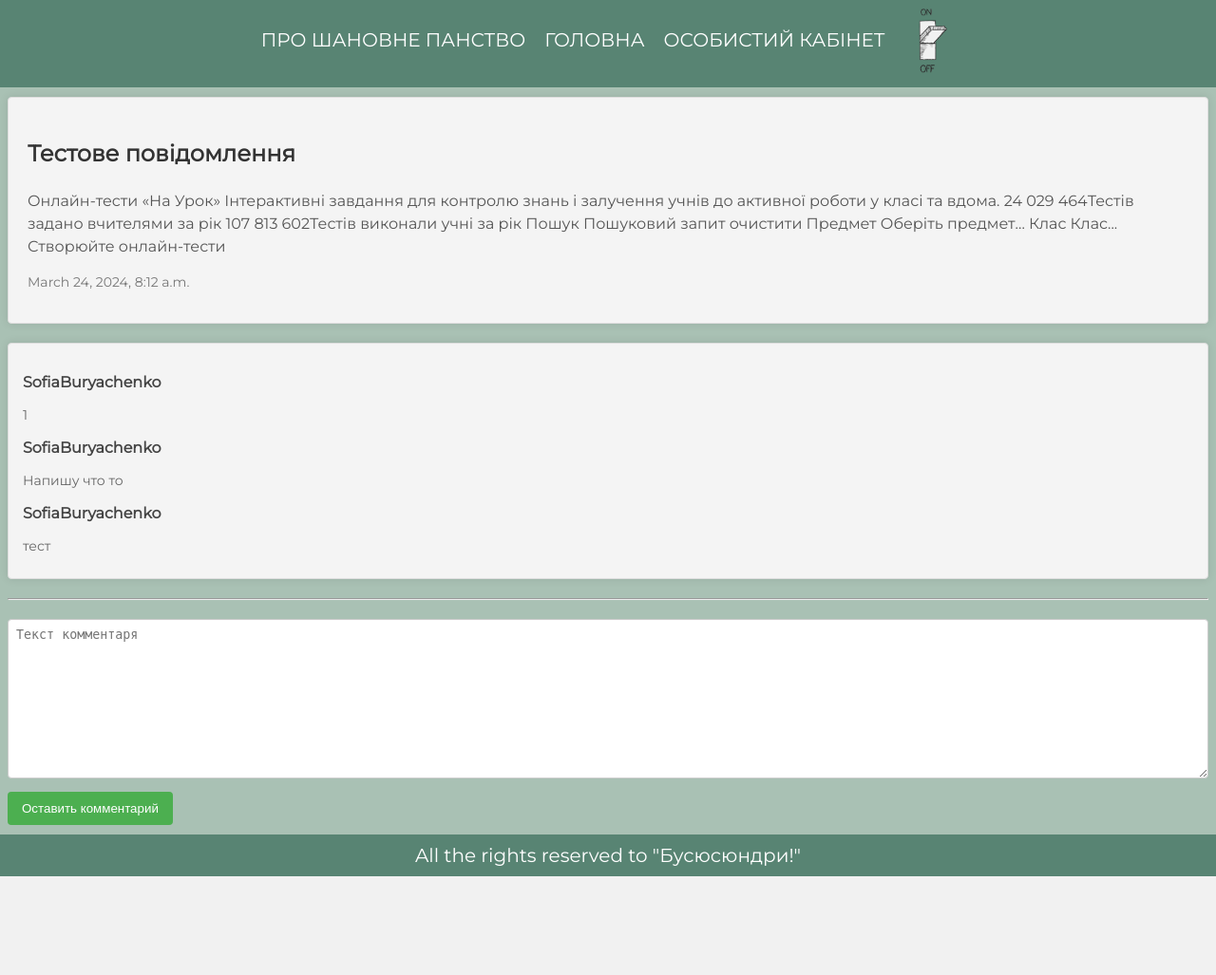
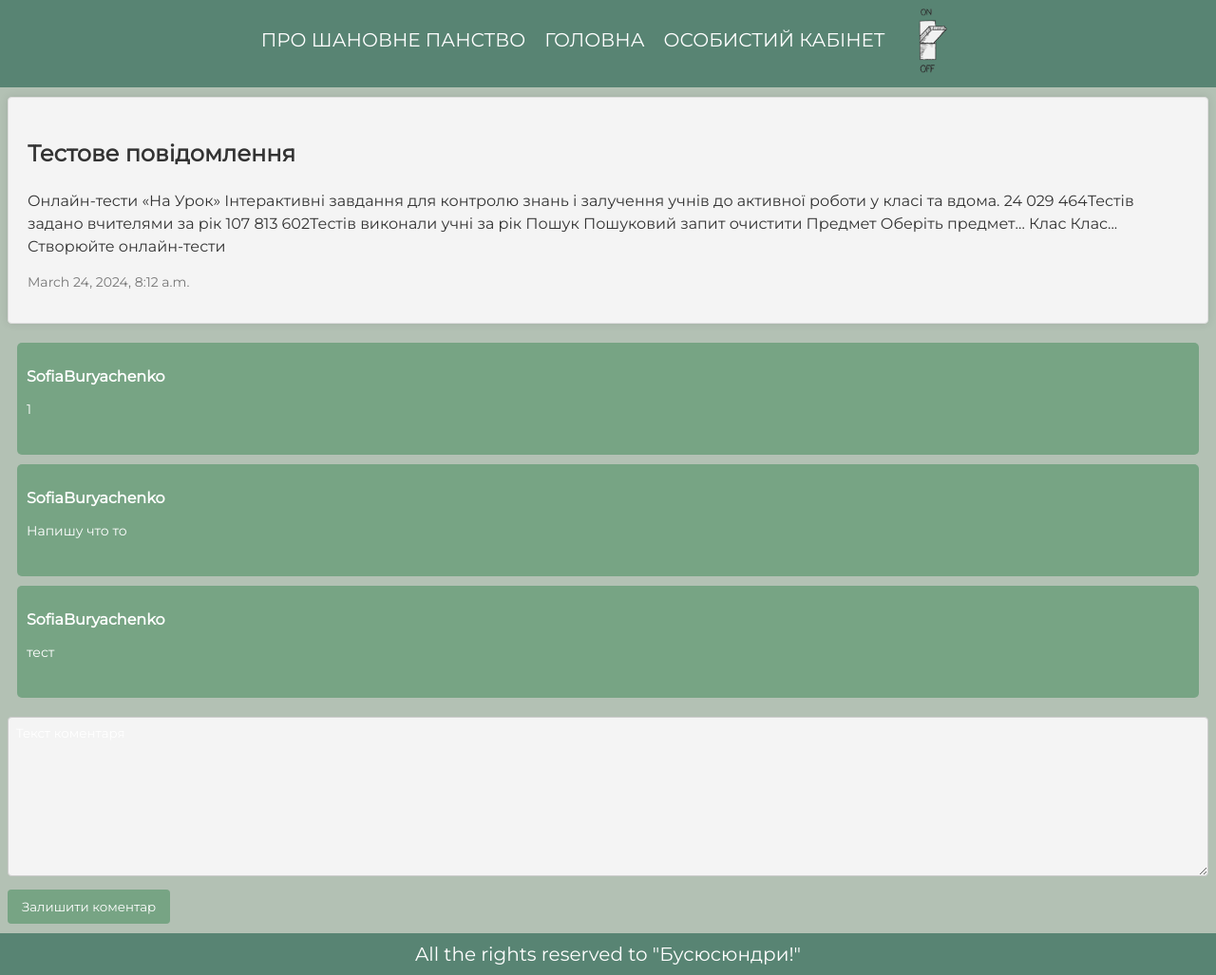
Before and after one commit to BuryachenkoSofia/ShanPan, a Django app: page /2/ in a window 1280 px wide. Shown: the whole page at 95% size. Before the commit the page ends 923 px from the top, so only its background shows below. Run offline with Django 4.2, Linux system fonts and the light colour scheme; a user stored in the database is signed in; data comes from the database, SQL or seed files in the repository; both versions use the stored data as it was after the commit.

Commit message:
🟩Add design

```diff
--- a/app/models.py
+++ b/app/models.py
@@ -25,6 +25,7 @@ class Comment(models.Model):
     author_name = models.CharField('ім\'я автора', max_length=50)
     comment_text = models.CharField('текст коментаря', max_length=200)
 
+
     def __str__(self):
         return self.author_name
 
--- a/app/static/css/detail.css
+++ b/app/static/css/detail.css
@@ -1,41 +1,43 @@
+@import url('https://fonts.googleapis.com/css2?family=Montserrat:ital@0;1&display=swap');
+
 :root {
   --background-color: #f4f4f4;
-  --text-color: #333;
+  --text-color: #081B1C;
   --article-background: #f4f4f4;
   --article-border: 1px solid #ddd;
   --article-shadow: 0 0 10px rgba(0, 0, 0, 0.1);
   --article-title-color: #333;
-  --article-text-color: #555;
+  --article-text-color: #333;
   --pub-date-color: #777;
   --latest-comments-background: #f4f4f4;
   --latest-comments-border: 1px solid #ddd;
   --latest-comments-shadow: 0 0 10px rgba(0, 0, 0, 0.1);
-  --author-name-color: #444;
-  --comment-text-color: #666;
+  --author-name-color: #ffffff;
+  --comment-text-color: #ffffff;
   --input-element-border: 1px solid #ccc;
-  --input-button-bg: #4CAF50;
+  --input-button-bg: #77a484;
   --input-button-text-color: white;
-  --input-button-hover-bg: #45a049;
+  --comment-background: #77a484;
 }
 
 [data-theme="dark"] {
   --background-color: #081B1C;
   --text-color: #ffffff;
-  --article-background: #2c2c2c;
+  --article-background: #2a534c;
   --article-border: 1px solid #334d4d;
   --article-shadow: 0 0 10px rgba(0, 0, 0, 0.1);
   --article-title-color: #ffffff;
-  --article-text-color: #a0a0a0;
+  --article-text-color: #ffffff;
   --pub-date-color: #a0a0a0;
-  --latest-comments-background: #2c2c2c;
+  --latest-comments-background: #163737;
   --latest-comments-border: 1px solid #4d4d4d;
   --latest-comments-shadow: 0 0 10px rgba(0, 0, 0, 0.1);
-  --author-name-color: #cccccc;
-  --comment-text-color: #b3b3b3;
+  --author-name-color: #ffffff;
+  --comment-text-color: #ffffff;
   --input-element-border: 1px solid #666;
-  --input-button-bg: #1e8e1e;
+  --input-button-bg: #638a75;       /*!в*/
   --input-button-text-color: white;
-  --input-button-hover-bg: #1b751b;
+  --comment-background: #638a75; /*!в*/
 }
 
 
@@ -92,7 +94,6 @@
   margin-top: 20px;
 }
 
-.input_name,
 .input_text {
   width: 100%;
   padding: 8px;
@@ -100,6 +101,12 @@
   box-sizing: border-box;
   border: var(--input-element-border);
   border-radius: 4px;
+  color: var(--text-color);
+}
+
+.input_text{
+  background-color:var(--article-background);
+  color: var(--text-color);
 }
 
 .input_button {
@@ -109,8 +116,16 @@
   border: none;
   border-radius: 4px;
   cursor: pointer;
+  font-family: 'Montserrat', sans-serif;
+}
+.input_text::placeholder {
+  font-family: 'Montserrat', sans-serif;
+  color: var(--text-color);
 }
 
-.input_button:hover {
-  background-color: var(--input-button-hover-bg);
+.comment{
+  background-color: var(--comment-background);
+  padding: 10px;
+  border-radius: 5px;
+  margin: 10px;
 }
--- a/app/static/css/styles.css
+++ b/app/static/css/styles.css
@@ -1,33 +1,62 @@
 @import url('https://fonts.googleapis.com/css2?family=Montserrat:ital@0;1&display=swap');
 
+/* Оголошення змінних */
 :root {
-  --background-color: #a9c1b4;
-  --text-color: #ffffff;
-  --link: #ffffff;
-  --all-links-div-a: black;
-  --header-background-color: #588473;
-  --constitution-color:  #588473;
-  --book-color:  #588473;
-  --busu-background: #588473;
-  --background-color-menu:#588473;
-  --background-color-menu-hover:#276857;
-  --background-image-light-dark: url('{% static "on.png" %}');
+  --background-color-light: #B3C1B4;
+  --background-color-dark: #081B1C;
+  --text-color-light: #ffffff;
+  --text-color-dark: #ffffff;
+  --link-color-light: #ffffff;
+  --link-color-dark: #66B2FF;
+  --header-background-color-light: #588473;
+  --header-background-color-dark: #163737;
+  --book-color-light: #588473;
+  --book-color-dark: #163737;
+  --busu-background-light: #588473;
+  --busu-background-dark: #163737;
+  --background-color-menu-light: #588473;
+  --background-color-menu-dark: #163737;
+  --background-color-menu-hover-light: #2A534C;
+  --background-color-menu-hover-dark: #2A534C;
+  --background-image-light: url('{% static "on.png" %}');
+  --background-image-dark: url('{% static "off.png" %}');
+  --input-button-bg-light:#77a484;
+  --input-button-bg-dark:#638a75;
+  --input-button-text-color-light:white;
+  --input-button-text-color-dark:white;
 }
 
+/* Стилі для світлої теми */
+[data-theme="light"] {
+  --background-color: var(--background-color-light);
+  --text-color: var(--text-color-light);
+  --link-color: var(--link-color-light);
+  --header-background-color: var(--header-background-color-light);
+  --book-color: var(--book-color-light);
+  --busu-background: var(--busu-background-light);
+  --background-color-menu: var(--background-color-menu-light);
+  --background-color-menu-hover: var(--background-color-menu-hover-light);
+  --background-image: var(--background-image-light);
+  --input-button-bg: var(--input-button-bg-light);
+  --input-button-text-color: var(--input-button-text-color-light);
+}
+
+/* Стилі для темної теми */
 [data-theme="dark"] {
-  --background-color: #081B1C;
-  --text-color: #ffffff;
-  --header-background-color: #163737;
-  --link: #66B2FF;
-  --book-color: #163737;
-  --all-links-div-a: black;
-  --constitution-color: #2c2c2c;
-  --background-color-menu: #2A534C;
-  --background-color-menu-hover:#163737;
-  --busu-background: #163737;
-  --background-image-light-dark:  url('{% static "off.png" %}');
+  --background-color: var(--background-color-dark);
+  --text-color: var(--text-color-dark);
+  --link-color: var(--link-color-dark);
+  --header-background-color: var(--header-background-color-dark);
+  --book-color: var(--book-color-dark);
+  --busu-background: var(--busu-background-dark);
+  --background-color-menu: var(--background-color-menu-dark);
+  --background-color-menu-hover: var(--background-color-menu-hover-dark);
+  --background-image: var(--background-image-dark);
+  --input-button-bg: var(--input-button-bg-dark);
+  --input-button-text-color: var(--input-button-text-color-dark);
+}
 
-}
+/* Загальні стилі */
 html {
   height: 100%;
   width: 100%;
@@ -40,24 +69,25 @@ body {
   font-family: 'Montserrat', sans-serif;
 }
 
-
-/*Футер і хедер, еххх*/
-footer,header {
+/* Заголовок і футер */
+header, footer {
   background-color: var(--header-background-color);
   padding: 10px;
   margin: -10px;
   text-align: center;
   font-size: 25px;
-  color: var(--header-text-color);
 }
-main{
+
+main {
   margin-top: 20px;
 }
-footer{
+
+footer {
   margin-top: 10px;
   font-size: 20px;
 }
-/*Наш бідний хедер*/
+
+/* Меню */
 .menu {
   top: 0;
   width: 100%;
--- a/app/templates/app/detail.html
+++ b/app/templates/app/detail.html
@@ -21,28 +21,26 @@
 <h1 width="50px">Нова новина</h1>
 {% endif %} -->
 
-<section class="latest_comments_list">
   {% if latest_comments_list%}
 
   {% for c in latest_comments_list %}
-
+    <div class="comment">
       <p class="author_name">{{ c.author_name }}</p>
       <p class="comment_text">{{ c.comment_text }}</p>
+      <br>
+    </div>
+
   {% endfor %}
 
 {% else %}
 Тут поки немає коментарів, будь першим!
 {% endif %}
-</section>
 
-<hr>
 <form class="input_form" width="100px" action="{% url 'leave_comment' article.id %}" method="POST">
   {% csrf_token %}
-  <!-- <input class="input_name" type="text" required placeholder="Вaше ім'я" name="name">
-  <br>  -->
-  <textarea class="input_text" name="text" required="" placeholder="Teкст комментаря" cols="30" rows="10"></textarea>
+  <textarea class="input_text" name="text" required="" placeholder="Teкст коментаря" cols="30" rows="10"></textarea>
   <br>
-  <button class="input_button" type="submit">Оставить комментарий</button>
+  <button class="input_button" type="submit">Залишити коментар</button>
 </form>
 {% endblock %}
 
--- a/app/views.py
+++ b/app/views.py
@@ -7,7 +7,7 @@ from django.contrib.auth.decorators import login_required
 
 @login_required
 def index(request):
-    latest_article_list = Article.objects.order_by('-pub_date')[:5]
+    latest_article_list = Article.objects.order_by('-pub_date')
     return render(request, 'app/index.html', {'latest_article_list': latest_article_list})
 
 
@@ -18,7 +18,7 @@ def detail(request, article_id):
     except:
       raise Http404("Не знайдено")
 
-    latest_comments_list = a.comment_set.order_by('-id')[:100]
+    latest_comments_list = a.comment_set.order_by('-id')
     return render(request, 'app/detail.html', {'article': a, 'latest_comments_list':latest_comments_list})
 
 
```
Also changed, not shown: other parts of app/static/css/styles.css (+72 -61 lines), app/templates/app/index.html (+10 -11 lines), app/templates/app/profile.html (+8 -6 lines), db.sqlite3.
